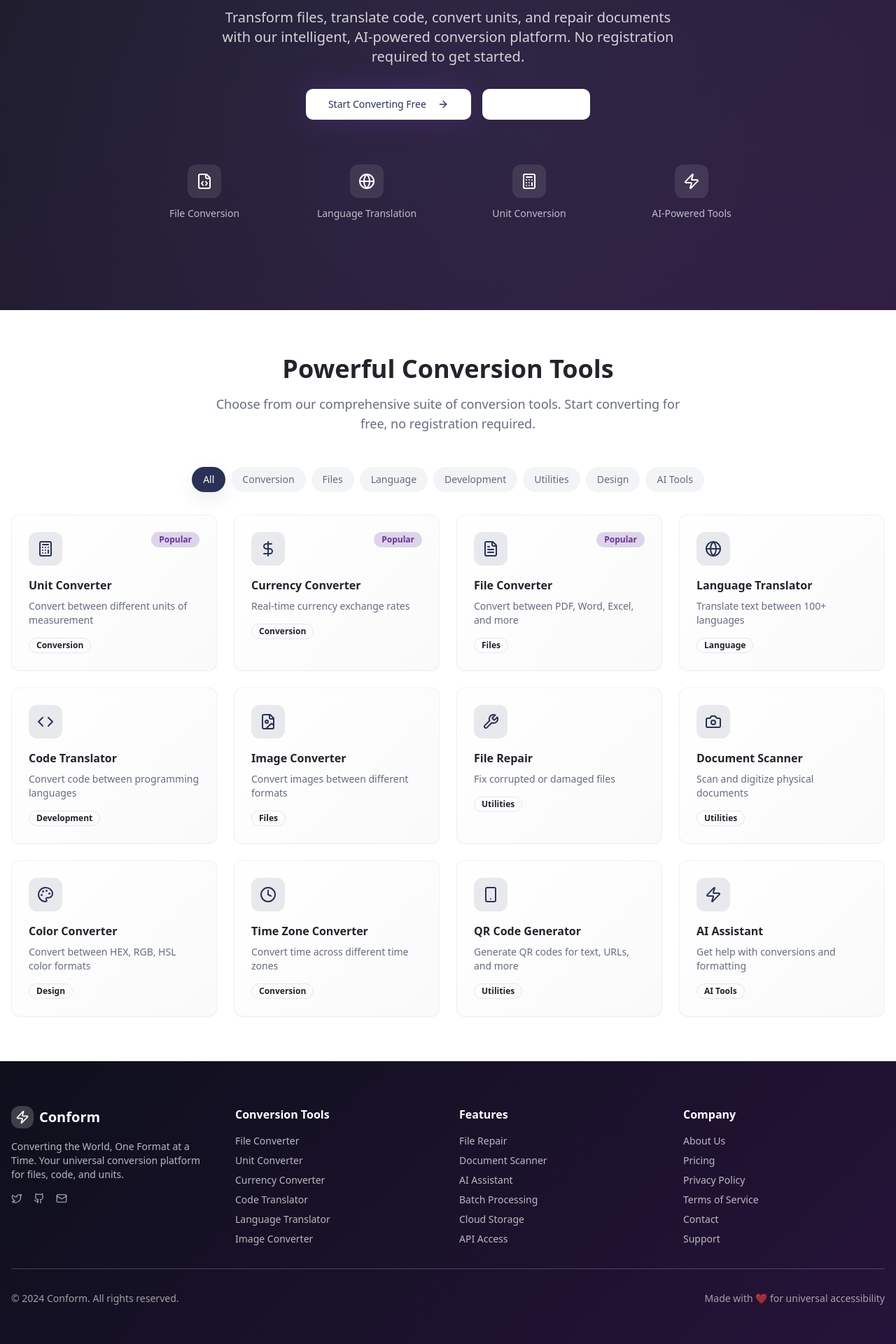
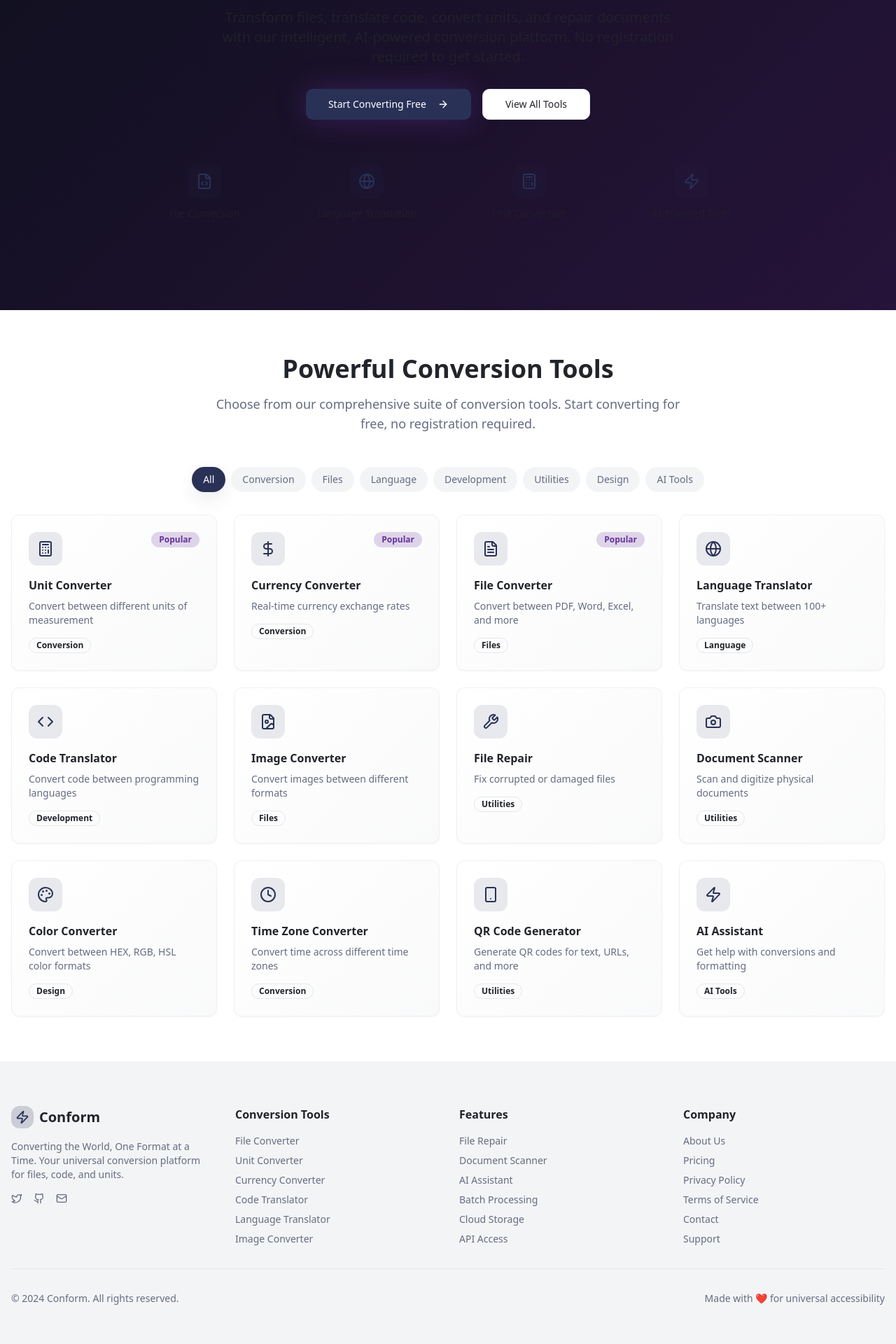
Before and after one commit to Gfibion/conform, a React (Vite) app: page / in a window 1280 px wide. Shown: the part 420-2340 px from the top of the page at 70% size. Built offline with nearby package versions, Linux system fonts and the light colour scheme.

Commit message:
Fix theme application
Apply themes to the full page across all pages.

```diff
--- a/src/components/Footer.tsx
+++ b/src/components/Footer.tsx
@@ -2,29 +2,29 @@ import { Zap, Github, Twitter, Mail } from "lucide-react";
 
 export const Footer = () => {
   return (
-    <footer className="bg-gradient-hero text-white py-16">
+    <footer className="bg-muted py-16">
       <div className="container mx-auto px-4">
         <div className="grid grid-cols-1 md:grid-cols-4 gap-8">
           {/* Brand */}
           <div className="space-y-4">
             <div className="flex items-center space-x-2">
-              <div className="w-8 h-8 bg-white/20 rounded-lg flex items-center justify-center">
-                <Zap className="w-5 h-5 text-white" />
+              <div className="w-8 h-8 bg-primary/20 rounded-lg flex items-center justify-center">
+                <Zap className="w-5 h-5 text-primary" />
               </div>
-              <span className="text-xl font-bold">Conform</span>
+              <span className="text-xl font-bold text-foreground">Conform</span>
             </div>
-            <p className="text-white/70 text-sm">
+            <p className="text-muted-foreground text-sm">
               Converting the World, One Format at a Time.
               Your universal conversion platform for files, code, and units.
             </p>
             <div className="flex space-x-4">
-              <a href="#" className="text-white/60 hover:text-white transition-colors">
+              <a href="#" className="text-muted-foreground hover:text-foreground transition-colors">
                 <Twitter className="w-4 h-4" />
               </a>
-              <a href="#" className="text-white/60 hover:text-white transition-colors">
+              <a href="#" className="text-muted-foreground hover:text-foreground transition-colors">
                 <Github className="w-4 h-4" />
               </a>
-              <a href="#" className="text-white/60 hover:text-white transition-colors">
+              <a href="#" className="text-muted-foreground hover:text-foreground transition-colors">
                 <Mail className="w-4 h-4" />
               </a>
             </div>
@@ -32,47 +32,47 @@ export const Footer = () => {
 
           {/* Tools */}
           <div>
-            <h3 className="font-semibold mb-4">Conversion Tools</h3>
-            <ul className="space-y-2 text-sm text-white/70">
-              <li><a href="#" className="hover:text-white transition-colors">File Converter</a></li>
-              <li><a href="#" className="hover:text-white transition-colors">Unit Converter</a></li>
-              <li><a href="#" className="hover:text-white transition-colors">Currency Converter</a></li>
-              <li><a href="#" className="hover:text-white transition-colors">Code Translator</a></li>
-              <li><a href="#" className="hover:text-white transition-colors">Language Translator</a></li>
-              <li><a href="#" className="hover:text-white transition-colors">Image Converter</a></li>
+            <h3 className="font-semibold mb-4 text-foreground">Conversion Tools</h3>
+            <ul className="space-y-2 text-sm text-muted-foreground">
+              <li><a href="#" className="hover:text-foreground transition-colors">File Converter</a></li>
+              <li><a href="#" className="hover:text-foreground transition-colors">Unit Converter</a></li>
+              <li><a href="#" className="hover:text-foreground transition-colors">Currency Converter</a></li>
+              <li><a href="#" className="hover:text-foreground transition-colors">Code Translator</a></li>
+              <li><a href="#" className="hover:text-foreground transition-colors">Language Translator</a></li>
+              <li><a href="#" className="hover:text-foreground transition-colors">Image Converter</a></li>
             </ul>
           </div>
 
           {/* Features */}
           <div>
-            <h3 className="font-semibold mb-4">Features</h3>
-            <ul className="space-y-2 text-sm text-white/70">
-              <li><a href="#" className="hover:text-white transition-colors">File Repair</a></li>
-              <li><a href="#" className="hover:text-white transition-colors">Document Scanner</a></li>
-              <li><a href="#" className="hover:text-white transition-colors">AI Assistant</a></li>
-              <li><a href="#" className="hover:text-white transition-colors">Batch Processing</a></li>
-              <li><a href="#" className="hover:text-white transition-colors">Cloud Storage</a></li>
-              <li><a href="#" className="hover:text-white transition-colors">API Access</a></li>
+            <h3 className="font-semibold mb-4 text-foreground">Features</h3>
+            <ul className="space-y-2 text-sm text-muted-foreground">
+              <li><a href="#" className="hover:text-foreground transition-colors">File Repair</a></li>
+              <li><a href="#" className="hover:text-foreground transition-colors">Document Scanner</a></li>
+              <li><a href="#" className="hover:text-foreground transition-colors">AI Assistant</a></li>
+              <li><a href="#" className="hover:text-foreground transition-colors">Batch Processing</a></li>
+              <li><a href="#" className="hover:text-foreground transition-colors">Cloud Storage</a></li>
+              <li><a href="#" className="hover:text-foreground transition-colors">API Access</a></li>
             </ul>
           </div>
 
           {/* Company */}
           <div>
-            <h3 className="font-semibold mb-4">Company</h3>
-            <ul className="space-y-2 text-sm text-white/70">
-              <li><a href="#" className="hover:text-white transition-colors">About Us</a></li>
-              <li><a href="#" className="hover:text-white transition-colors">Pricing</a></li>
-              <li><a href="#" className="hover:text-white transition-colors">Privacy Policy</a></li>
-              <li><a href="#" className="hover:text-white transition-colors">Terms of Service</a></li>
-              <li><a href="#" className="hover:text-white transition-colors">Contact</a></li>
-              <li><a href="#" className="hover:text-white transition-colors">Support</a></li>
+            <h3 className="font-semibold mb-4 text-foreground">Company</h3>
+            <ul className="space-y-2 text-sm text-muted-foreground">
+              <li><a href="#" className="hover:text-foreground transition-colors">About Us</a></li>
+              <li><a href="#" className="hover:text-foreground transition-colors">Pricing</a></li>
+              <li><a href="#" className="hover:text-foreground transition-colors">Privacy Policy</a></li>
+              <li><a href="#" className="hover:text-foreground transition-colors">Terms of Service</a></li>
+              <li><a href="#" className="hover:text-foreground transition-colors">Contact</a></li>
+              <li><a href="#" className="hover:text-foreground transition-colors">Support</a></li>
             </ul>
           </div>
         </div>
 
-        <hr className="border-white/20 my-8" />
+        <hr className="border-border my-8" />
 
-        <div className="flex flex-col md:flex-row justify-between items-center text-sm text-white/60">
+        <div className="flex flex-col md:flex-row justify-between items-center text-sm text-muted-foreground">
           <p>&copy; 2024 Conform. All rights reserved.</p>
           <p>Made with ❤️ for universal accessibility</p>
         </div>
--- a/src/components/Hero.tsx
+++ b/src/components/Hero.tsx
@@ -3,19 +3,15 @@ import { ArrowRight, FileCode, Globe, Calculator, Zap } from "lucide-react";
 
 export const Hero = () => {
   return (
-    <section className="relative py-20 lg:py-32 overflow-hidden">
-      {/* Background gradient */}
-      <div className="absolute inset-0 bg-gradient-hero opacity-95"></div>
-      <div className="absolute inset-0 bg-[radial-gradient(circle_at_50%_50%,rgba(120,119,198,0.1),transparent)]"></div>
-
+    <section className="relative py-20 lg:py-32 overflow-hidden bg-gradient-hero">
       <div className="container mx-auto px-4 relative z-10">
         <div className="text-center max-w-4xl mx-auto">
-          <div className="inline-flex items-center space-x-2 bg-secondary/10 border border-secondary/20 rounded-full px-4 py-2 mb-6">
-            <Zap className="w-4 h-4 text-secondary" />
-            <span className="text-sm text-muted-foreground">Converting the World, One Format at a Time</span>
+          <div className="inline-flex items-center space-x-2 bg-primary/10 border border-primary/20 rounded-full px-4 py-2 mb-6">
+            <Zap className="w-4 h-4 text-primary" />
+            <span className="text-sm text-foreground/80">Converting the World, One Format at a Time</span>
           </div>
 
-          <h1 className="text-4xl md:text-6xl lg:text-7xl font-bold mb-6 bg-gradient-to-br from-white via-white to-white/60 bg-clip-text text-transparent leading-tight">
+          <h1 className="text-4xl md:text-6xl lg:text-7xl font-bold mb-6 text-foreground leading-tight">
             Universal Conversion
             <br />
             <span className="bg-gradient-secondary bg-clip-text text-transparent">
@@ -23,7 +19,7 @@ export const Hero = () => {
             </span>
           </h1>
 
-          <p className="text-lg md:text-xl text-white/80 mb-8 max-w-2xl mx-auto leading-relaxed">
+          <p className="text-lg md:text-xl text-foreground/80 mb-8 max-w-2xl mx-auto leading-relaxed">
             Transform files, translate code, convert units, and repair documents with our intelligent,
             AI-powered conversion platform. No registration required to get started.
           </p>
@@ -31,7 +27,7 @@ export const Hero = () => {
           <div className="flex flex-col sm:flex-row gap-4 justify-center mb-16">
             <Button
               size="lg"
-              className="bg-white text-primary hover:bg-white/90 shadow-glow transition-all duration-300 hover:scale-105"
+              className="bg-primary text-primary-foreground hover:bg-primary/90 shadow-glow transition-all duration-300 hover:scale-105"
             >
               Start Converting Free
               <ArrowRight className="w-4 h-4 ml-2" />
@@ -39,7 +35,7 @@ export const Hero = () => {
             <Button
               size="lg"
               variant="outline"
-              className="border-white/20 text-white hover:bg-white/10 backdrop-blur-sm"
+              className="border-border hover:bg-accent"
             >
               View All Tools
             </Button>
@@ -48,28 +44,28 @@ export const Hero = () => {
           {/* Feature icons */}
           <div className="grid grid-cols-2 md:grid-cols-4 gap-8 mt-16">
             <div className="text-center">
-              <div className="w-12 h-12 bg-white/10 rounded-lg mx-auto mb-3 flex items-center justify-center backdrop-blur-sm">
-                <FileCode className="w-6 h-6 text-white" />
+              <div className="w-12 h-12 bg-primary/10 rounded-lg mx-auto mb-3 flex items-center justify-center">
+                <FileCode className="w-6 h-6 text-primary" />
               </div>
-              <p className="text-sm text-white/70">File Conversion</p>
+              <p className="text-sm text-foreground/70">File Conversion</p>
             </div>
             <div className="text-center">
-              <div className="w-12 h-12 bg-white/10 rounded-lg mx-auto mb-3 flex items-center justify-center backdrop-blur-sm">
-                <Globe className="w-6 h-6 text-white" />
+              <div className="w-12 h-12 bg-primary/10 rounded-lg mx-auto mb-3 flex items-center justify-center">
+                <Globe className="w-6 h-6 text-primary" />
               </div>
-              <p className="text-sm text-white/70">Language Translation</p>
+              <p className="text-sm text-foreground/70">Language Translation</p>
             </div>
             <div className="text-center">
-              <div className="w-12 h-12 bg-white/10 rounded-lg mx-auto mb-3 flex items-center justify-center backdrop-blur-sm">
-                <Calculator className="w-6 h-6 text-white" />
+              <div className="w-12 h-12 bg-primary/10 rounded-lg mx-auto mb-3 flex items-center justify-center">
+                <Calculator className="w-6 h-6 text-primary" />
               </div>
-              <p className="text-sm text-white/70">Unit Conversion</p>
+              <p className="text-sm text-foreground/70">Unit Conversion</p>
             </div>
             <div className="text-center">
-              <div className="w-12 h-12 bg-white/10 rounded-lg mx-auto mb-3 flex items-center justify-center backdrop-blur-sm">
-                <Zap className="w-6 h-6 text-white" />
+              <div className="w-12 h-12 bg-primary/10 rounded-lg mx-auto mb-3 flex items-center justify-center">
+                <Zap className="w-6 h-6 text-primary" />
               </div>
-              <p className="text-sm text-white/70">AI-Powered Tools</p>
+              <p className="text-sm text-foreground/70">AI-Powered Tools</p>
             </div>
           </div>
         </div>
--- a/src/index.css
+++ b/src/index.css
@@ -102,9 +102,9 @@
     --ring: 270 50% 55%;
 
     /* Dark theme gradients */
-    --gradient-primary: linear-gradient(135deg, hsl(230 35% 25%), hsl(270 50% 40%));
-    --gradient-secondary: linear-gradient(135deg, hsl(240 45% 35%), hsl(280 60% 50%));
-    --gradient-hero: linear-gradient(135deg, hsl(230 35% 8%), hsl(270 50% 15%));
+    --gradient-primary: linear-gradient(135deg, hsl(270 50% 55%), hsl(280 60% 65%));
+    --gradient-secondary: linear-gradient(135deg, hsl(240 45% 55%), hsl(280 60% 65%));
+    --gradient-hero: linear-gradient(135deg, hsl(230 35% 12%), hsl(270 50% 20%));
     --gradient-card: linear-gradient(135deg, hsl(230 35% 12%), hsl(230 35% 16%));
 
     --shadow-primary: 0 10px 30px -10px hsl(270 50% 40% / 0.4);
```
